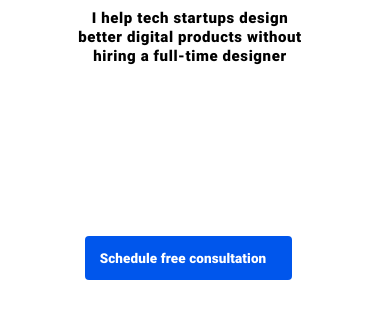
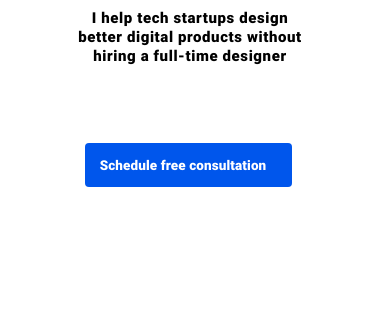
Before and after one commit to WebHeroSchool/JuliaWeb, a plain HTML site: page index.html in a window 390 px wide. Shown: the part 495-814 px from the top of the page. Drawn offline with Linux system fonts and the light colour scheme; files whose address does not match are found by name.

Commit message:
Lesson 9-3
Changed the position of the main button

```diff
--- a/styles1.css
+++ b/styles1.css
@@ -590,7 +590,7 @@
 
 
   .main__subtitle {
-    margin: 30px 0 0px 15px;
+    margin: 30px 0 30px 15px;
     width: 240px;
     font: 15px/19px robotoblack, Arial, Helvetica, ptserif, sans_serif;
     letter-spacing: 0.6px;
@@ -599,8 +599,7 @@
   }
 
   .main__button {
-    position: absolute;
-    top: 85.7vh;
+    margin-top: 7.5vh;
     margin-left: 30px;
     padding-right: 18px;
     font: 15.5px;
```
